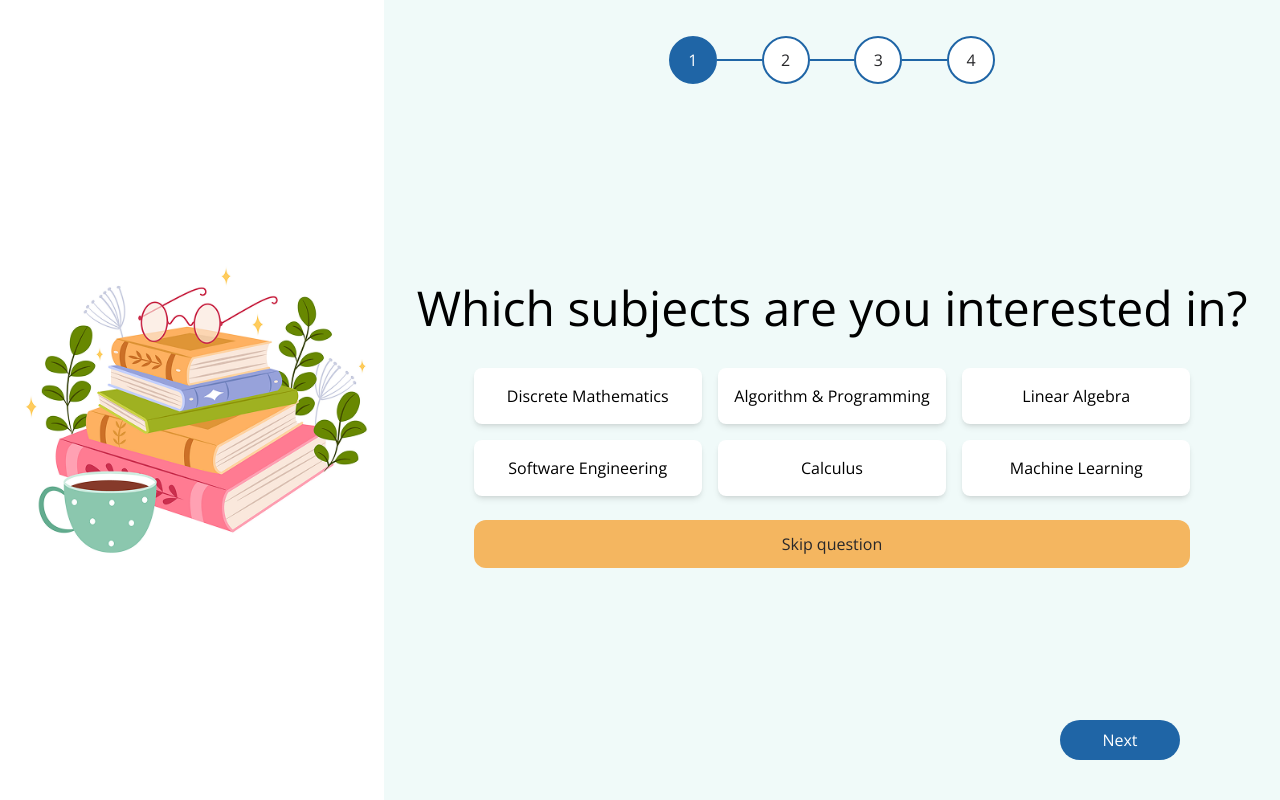
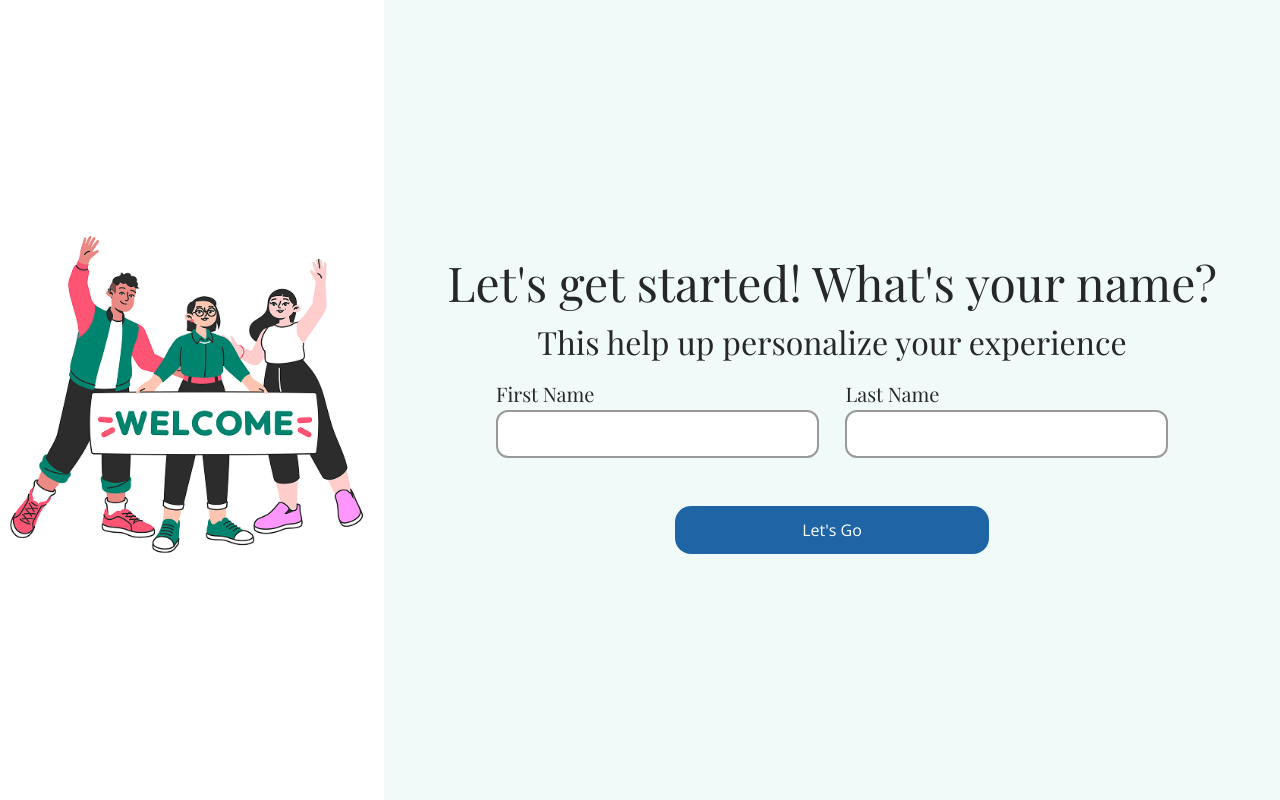
Before and after one commit to reynardaj/WeLearn, a Next.js app: page /tutee-form in a window 1280 px wide. Built offline with nearby package versions, Linux system fonts and the light colour scheme.

Commit message:
addWelcome

```diff
--- a/src/app/api/tutee-form/route.ts
+++ b/src/app/api/tutee-form/route.ts
@@ -28,10 +28,10 @@ export async function POST(req: NextRequest) {
 
     console.log('Inserting TuteeForm');
     const tuteeResult = await client.query(
-      `INSERT INTO TuteeForm (TuteeID, Education, MinBudget, MaxBudget)
-       VALUES (gen_random_uuid(), $1, $2, $3)
+      `INSERT INTO TuteeForm (TuteeID, Education, MinBudget, MaxBudget, firstname, lastname)
+       VALUES (gen_random_uuid(), $1, $2, $3, $4, $5)
        RETURNING TuteeID`,
-      [body.education, body.minBudget, body.maxBudget]
+      [body.education, body.minBudget, body.maxBudget, body.firstName, body.lastName]
     );
 
     const tuteeId = tuteeResult.rows[0].tuteeid;
--- a/src/app/tutee-form/page.tsx
+++ b/src/app/tutee-form/page.tsx
@@ -1,118 +1,66 @@
 "use client";
 
 import { TextMd } from "@/components/Text";
+import { Heading1, Heading3, Heading4 } from "@/components/Heading";
 import React from "react";
 import Image from "next/image";
-import Link from "next/link";
 import { useTuteeForm } from "@/contexts/TuteeFormContext"; // Import the hook
 import { useRouter } from 'next/navigation'; // Import useRouter
-
-const subjects: string[] = [
-  "Discrete Mathematics",
-  "Algorithm & Programming",
-  "Linear Algebra",
-  "Software Engineering",
-  "Calculus",
-  "Machine Learning"
-];
 
 export default function TuteeForm() {
   const { formData, updateFormData } = useTuteeForm(); // Use the context hook
   const router = useRouter(); // Initialize router
 
-  const handleSubjectClick = (subject: string) => {
-    const currentSubjects = formData.subjects || [];
-    const newSubjects = currentSubjects.includes(subject)
-      ? currentSubjects.filter(s => s !== subject)
-      : [...currentSubjects, subject];
-
-    updateFormData({ subjects: newSubjects });
+  const handleInputChange = (e: React.ChangeEvent<HTMLInputElement>) => {
+    const { name, value } = e.target;
+    updateFormData({ [name]: value });
   };
 
   const handleContinue = () => {
-    router.push('/tutee-form/tutee-form2');
-  };
-
-  const handleSkip = () => {
-    updateFormData({ subjects: [] }); // Set subjects to empty array if skipped
-    router.push('/tutee-form/tutee-form2');
+    router.push('/tutee-form/tutee-form1');
   };
 
   return (
     <div className="h-screen w-full flex">
       <div className="w-[30%] bg-[#FFFFFF] flex items-center justify-center">
         <Image
-          src="/assets/TuteeFormPage1.png"
-          alt="Tutee Form"
+          src="/assets/TuteeWelcome.png"
+          alt="Welcome"
           width={400}
           height={0}
         />
       </div>
       <div className="w-[70%] bg-[#F0FAF9]">
         <div className="h-screen w-full">
-          <div className="h-[15%] flex justify-center items-center">
-            <Link href="/tutee-form" className="w-12 h-12 rounded-full bg-[#1F65A6] border-2 border-[#1F65A6] flex justify-center items-center">
-              <TextMd className="text-white">1</TextMd>
-            </Link>
+          <div className="h-[100%] flex flex-col justify-center items-center">
+              <Heading1 className="font-normal text-[3rem]">Let&apos;s get started! What&apos;s your name?</Heading1>
+              <Heading3>This help up personalize your experience</Heading3>
+              <div className="w-[75%] h-[10%] flex justify-between items-center mt-3">
+                <div className="h-[100%] w-[48%] flex flex-col justify-around">
+                  <Heading4>First Name</Heading4>
+                  <input
+                    type="text"
+                    name="firstName"
+                    value={formData.firstName || ""}
+                    onChange={handleInputChange}
+                    className="bg-white h-[60%] w-[100%] border-2 border-[#999999] rounded-xl p-3 focus:outline-none"/>
+                </div>
+                <div className="h-[100%] w-[48%] flex flex-col justify-around">
+                  <Heading4>Last Name</Heading4>
+                  <input
+                    type="text"
+                    name="lastName"
+                    value={formData.lastName || ""}
+                    onChange={handleInputChange}
+                    className="bg-white h-[60%] w-[100%] border-2 border-[#999999] rounded-xl p-3 focus:outline-none"/>
+                </div>
+              </div>
 
-            <div className="w-[5%] border-1 border-[#1F65A6]"></div>
+              <div className="w-[80%] grid grid-cols-3 gap-4 my-6 bg-amber-200">
 
-            <Link href="/tutee-form/tutee-form2" className="w-12 h-12 rounded-full bg-white border-2 border-[#1F65A6] flex justify-center items-center">
-              <TextMd>2</TextMd>
-            </Link>
-
-            <div className="w-[5%] border-1 border-[#1F65A6]"></div>
-
-            <Link href="/tutee-form/tutee-form3" className="w-12 h-12 rounded-full bg-white border-2 border-[#1F65A6] flex justify-center items-center">
-              <TextMd>3</TextMd>
-            </Link>
-
-            <div className="w-[5%] border-1 border-[#1F65A6]"></div>
-
-            <Link href="/tutee-form/tutee-form4" className="w-12 h-12 rounded-full bg-white border-2 border-[#1F65A6] flex justify-center items-center">
-              <TextMd>4</TextMd>
-            </Link>
-
-          </div>
-          <div className="h-[75%] flex flex-col justify-center items-center">
-              <h1 className="font-normal text-[3rem]">Which subjects are you interested in?</h1>
-              <div className="w-[80%] grid grid-cols-3 gap-4 my-6">
-                {subjects.map((subject, index) => (
-                  <div
-                    key={index}
-                    onClick={() => handleSubjectClick(subject)}
-                    className={`
-                      rounded-lg
-                      p-4
-                      shadow-md
-                      hover:shadow-xl
-                      hover:scale-105
-                      transition-all
-                      duration-300
-                      cursor-pointer
-                      text-center
-                      ${formData.subjects?.includes(subject)
-                        ? 'bg-[#1F65A6] text-white'
-                        : 'bg-white text-black'}
-                    `}
-                  >
-                    {subject}
-                  </div>
-                ))}
               </div>
-              <div
-                onClick={handleSkip}
-                className="w-[80%] bg-[#F4B660] rounded-xl p-3 flex justify-center items-center cursor-pointer"
-              >
-                <TextMd>Skip question</TextMd>
-              </div>
-          </div>
-          <div className="h-[10%] flex justify-end items-start pr-25">
-            <div
-              onClick={handleContinue}
-              className="w-30 h-10 rounded-full bg-[#1F65A6] flex justify-center items-center cursor-pointer"
-            >
-              <TextMd className="text-white">Next</TextMd>
+            <div onClick={handleContinue}  className="w-[35%] h-[6%] bg-[#1F65A6] rounded-2xl flex justify-center items-center">
+              <TextMd className="text-white">Let&apos;s Go</TextMd>
             </div>
           </div>
         </div>
--- /dev/null
+++ b/src/app/tutee-form/tutee-form1/page.tsx
@@ -0,0 +1,132 @@
+"use client";
+
+import { TextMd } from "@/components/Text";
+import React from "react";
+import Image from "next/image";
+import Link from "next/link";
+import { useTuteeForm } from "@/contexts/TuteeFormContext"; // Import the hook
+import { useRouter } from 'next/navigation'; // Import useRouter
+
+const subjects: string[] = [
+  "Discrete Mathematics",
+  "Algorithm & Programming",
+  "Linear Algebra",
+  "Software Engineering",
+  "Calculus",
+  "Machine Learning"
+];
+
+export default function TuteeForm() {
+  const { formData, updateFormData } = useTuteeForm(); // Use the context hook
+  const router = useRouter(); // Initialize router
+
+  const handleSubjectClick = (subject: string) => {
+    const currentSubjects = formData.subjects || [];
+    const newSubjects = currentSubjects.includes(subject)
+      ? currentSubjects.filter(s => s !== subject)
+      : [...currentSubjects, subject];
+
+    updateFormData({ subjects: newSubjects });
+  };
+
+  const handleContinue = () => {
+    router.push('/tutee-form/tutee-form2');
+  };
+
+  const handleSkip = () => {
+    updateFormData({ subjects: [] }); // Set subjects to empty array if skipped
+    router.push('/tutee-form/tutee-form2');
+  };
+
+  return (
+    <div className="h-screen w-full flex">
+      <div className="w-[30%] bg-[#FFFFFF] flex items-center justify-center">
+        <Image
+          src="/assets/TuteeFormPage1.png"
+          alt="Tutee Form"
+          width={400}
+          height={0}
+        />
+      </div>
+      <div className="w-[70%] bg-[#F0FAF9]">
+        <div className="h-screen w-full">
+          <div className="h-[15%] flex justify-center items-center">
+            <Link href="/tutee-form/tutee-form1" className="w-12 h-12 rounded-full bg-[#1F65A6] border-2 border-[#1F65A6] flex justify-center items-center">
+              <TextMd className="text-white">1</TextMd>
+            </Link>
+
+            <div className="w-[5%] border-1 border-[#1F65A6]"></div>
+
+            <Link href="/tutee-form/tutee-form2" className="w-12 h-12 rounded-full bg-white border-2 border-[#1F65A6] flex justify-center items-center">
+              <TextMd>2</TextMd>
+            </Link>
+
+            <div className="w-[5%] border-1 border-[#1F65A6]"></div>
+
+            <Link href="/tutee-form/tutee-form3" className="w-12 h-12 rounded-full bg-white border-2 border-[#1F65A6] flex justify-center items-center">
+              <TextMd>3</TextMd>
+            </Link>
+
+            <div className="w-[5%] border-1 border-[#1F65A6]"></div>
+
+            <Link href="/tutee-form/tutee-form4" className="w-12 h-12 rounded-full bg-white border-2 border-[#1F65A6] flex justify-center items-center">
+              <TextMd>4</TextMd>
+            </Link>
+
+          </div>
+          <div className="h-[5%] flex items-center pl-15">
+            <Link href={"/tutee-form"}>
+              <Image
+                src="/assets/Arrow.png"
+                alt="Tutee Form"
+                width={30}
+                height={0}
+              />
+            </Link>
+          </div>
+          <div className="h-[70%] flex flex-col justify-center items-center">
+              <h1 className="font-normal text-[3rem]">Which subjects are you interested in?</h1>
+              <div className="w-[80%] grid grid-cols-3 gap-4 my-6">
+                {subjects.map((subject, index) => (
+                  <div
+                    key={index}
+                    onClick={() => handleSubjectClick(subject)}
+                    className={`
+                      rounded-lg
+                      p-4
+                      shadow-md
+                      hover:shadow-xl
+                      hover:scale-105
+                      transition-all
+                      duration-300
+                      cursor-pointer
+                      text-center
+                      ${formData.subjects?.includes(subject)
+                        ? 'bg-[#1F65A6] text-white'
+                        : 'bg-white text-black'}
+                    `}
+                  >
+                    {subject}
+                  </div>
+                ))}
+              </div>
+              <div
+                onClick={handleSkip}
+                className="w-[80%] bg-[#F4B660] rounded-xl p-3 flex justify-center items-center cursor-pointer"
+              >
+                <TextMd>Skip question</TextMd>
+              </div>
+          </div>
+          <div className="h-[10%] flex justify-end items-start pr-25">
+            <div
+              onClick={handleContinue}
+              className="w-30 h-10 rounded-full bg-[#1F65A6] flex justify-center items-center cursor-pointer"
+            >
+              <TextMd className="text-white">Next</TextMd>
+            </div>
+          </div>
+        </div>
+      </div>
+    </div>
+  );
+}
--- a/src/app/tutee-form/tutee-form2/page.tsx
+++ b/src/app/tutee-form/tutee-form2/page.tsx
@@ -46,7 +46,7 @@ export default function TuteeForm2() {
       <div className="w-[70%] bg-[#F0FAF9]">
         <div className="h-screen w-full">
           <div className="h-[15%] flex justify-center items-center">
-            <Link href="/tutee-form" className="w-12 h-12 rounded-full bg-white border-2 border-[#1F65A6] flex justify-center items-center">
+            <Link href="/tutee-form/tutee-form1" className="w-12 h-12 rounded-full bg-white border-2 border-[#1F65A6] flex justify-center items-center">
               <Image
                 src="/assets/CheckList.png"
                 alt="done"
@@ -74,7 +74,7 @@ export default function TuteeForm2() {
             </Link>
           </div>
           <div className="h-[5%] flex items-center pl-15">
-            <Link href={"/tutee-form"}>
+            <Link href={"/tutee-form/tutee-form1"}>
               <Image
                 src="/assets/Arrow.png"
                 alt="Tutee Form"
--- a/src/app/tutee-form/tutee-form3/page.tsx
+++ b/src/app/tutee-form/tutee-form3/page.tsx
@@ -68,7 +68,7 @@ export default function TuteeForm3() {
       <div className="w-[70%] bg-[#F0FAF9]">
         <div className="h-screen w-full">
           <div className="h-[15%] flex justify-center items-center">
-            <Link href="/tutee-form" className="w-12 h-12 rounded-full bg-white border-2 border-[#1F65A6] flex justify-center items-center">
+            <Link href="/tutee-form/tutee-form1" className="w-12 h-12 rounded-full bg-white border-2 border-[#1F65A6] flex justify-center items-center">
               <Image
                 src="/assets/CheckList.png"
                 alt="done"
--- a/src/contexts/TuteeFormContext.tsx
+++ b/src/contexts/TuteeFormContext.tsx
@@ -4,6 +4,8 @@
 import React, { createContext, useState, useContext } from 'react';
 
 interface TuteeFormData {
+  firstName?: string;
+  lastName?: string;
   subjects?: string[];
   education?: string | null;
   days?: string[];
```
Also changed, not shown: src/app/tutee-form/tutee-form4/page.tsx (+1 -7 lines), public/assets/TuteeWelcome.png (added).
